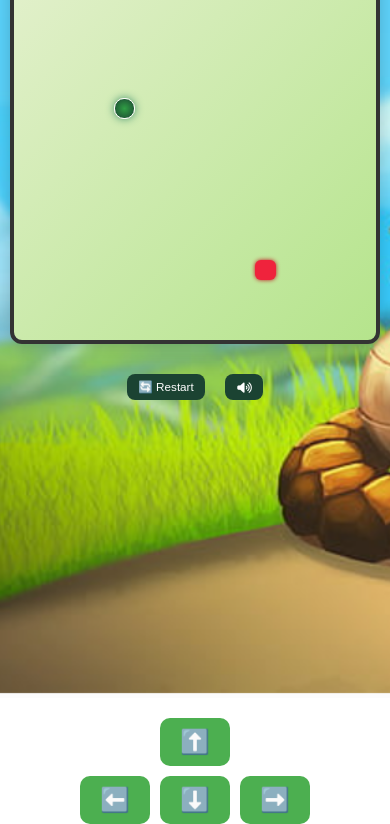
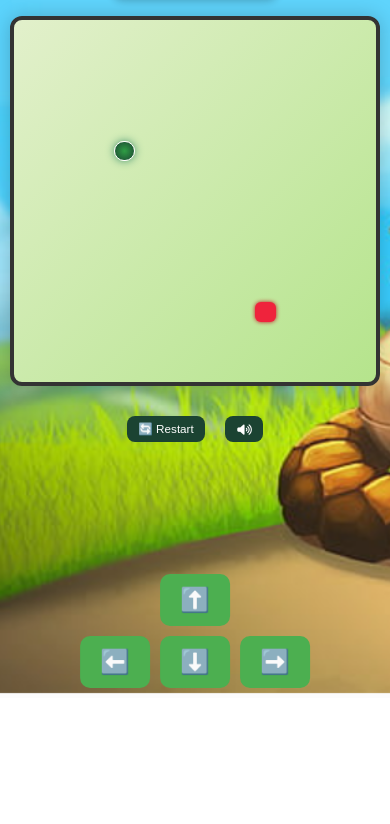
Before and after one commit to TechByPareek/Snake_Game, a plain HTML site: page index.html in a window 390 px wide. Shown: the part 146-970 px from the top of the page. After the commit the page ends 844 px from the top, so only its background shows below. Drawn offline with Linux system fonts and the light colour scheme.

Commit message:
Final changes

```diff
--- a/index.html
+++ b/index.html
@@ -2,7 +2,7 @@
 <html lang="en">
 <head>
     <meta charset="UTF-8" />
-    <meta name="viewport" content="width=device-width, initial-scale=1.0"/>
+
     <meta name="viewport" content="width=device-width, initial-scale=1.0, maximum-scale=1.0, user-scalable=no">
 
     <title>Snake Game</title>
@@ -25,6 +25,14 @@
 
             <!-- Game Board -->
             <div id="board"></div>
+<div class="mobile-controls">
+  <button onclick="move('up')">⬆️</button>
+  <div>
+    <button onclick="move('left')">⬅️</button>
+    <button onclick="move('down')">⬇️</button>
+    <button onclick="move('right')">➡️</button>
+  </div>
+</div>
 
             <!-- Controls -->
             <div class="controls">
@@ -40,14 +48,6 @@
     <button id="playAgainBtn">Play Again</button>
   </div>
 </div>
-<div class="mobile-controls">
-  <button onclick="move('up')">⬆️</button>
-  <div>
-    <button onclick="move('left')">⬅️</button>
-    <button onclick="move('down')">⬇️</button>
-    <button onclick="move('right')">➡️</button>
-  </div>
-</div>
 
 
 
--- a/style.css
+++ b/style.css
@@ -3,35 +3,37 @@
   margin: 0;
   box-sizing: border-box;
 }
+
 html, body {
   height: 100%;
   margin: 0;
   padding: 0;
-
+  font-family: 'Segoe UI', Tahoma, Geneva, Verdana, sans-serif;
 }
 
-.body {
-    display : flex;
-    touch-action: none;
-  overflow: hidden;
+/* Default layout for PC */
+body {
+  display: flex;
+  flex-direction: row;
+  justify-content: flex-start;
+  align-items: flex-start;
   background: url("./img/bg2.png") no-repeat center center fixed;
   background-size: cover;
   min-height: 100vh;
-    display: flex;
-    align-items: center;
-    padding-left: 5vw; /* Moves game-container to the left */
-    font-family: 'Segoe UI', Tahoma, Geneva, Verdana, sans-serif;
+  overflow-y: auto;
+  padding: 2vh 5vw;
 }
-.head,
-.snake {
-    transition: all 50ms linear;
-}
-/* Game container holds the score and board */
+
 .game-container {
   display: flex;
   flex-direction: column;
   align-items: flex-start;
   gap: 20px;
+}
+
+.head,
+.snake {
+  transition: all 50ms linear;
 }
 
 /* Score box style */
@@ -60,14 +62,13 @@ html, body {
   position: relative;
 }
 
-/* Snake Head */
+/* Snake */
 .head {
   background-color: #ef233c;
   border-radius: 6px;
   box-shadow: 0 0 4px #c1121f;
 }
 
-/* Snake Body */
 .snake {
   background-color: #d90429;
   border: 0.3vmin solid #ffffffcc;
@@ -82,6 +83,7 @@ html, body {
   border-radius: 50%;
   box-shadow: 0 0 8px #40916c;
 }
+
 .controls {
   display: flex;
   gap: 20px;
@@ -90,8 +92,8 @@ html, body {
 
 #restartBtn,
 #toggleMusic {
-    padding: 10px 20px;
-    font-size: 1rem;
+  padding: 1.5vmin 3vmin;
+  font-size: 3vmin;
   border-radius: 8px;
   border: none;
   background-color: #1b4332;
@@ -112,16 +114,7 @@ html, body {
   padding: 8px 16px;
   border-radius: 8px;
 }
-#scoreBox {
-    font-size: 2.5vmin;
-    padding: 1vmin 2vmin;
-}
 
-#restartBtn,
-#toggleMusic {
-    padding: 1.5vmin 3vmin;
-    font-size: 3vmin;
-}
 .modal {
   position: fixed;
   top: 0;
@@ -147,72 +140,54 @@ html, body {
 .hidden {
   display: none;
 }
-#controls {
-  position: fixed;
-  bottom: 20px;
-  left: 50%;
-  transform: translateX(-50%);
-  display: flex;
-  flex-direction: column;
-  gap: 10px;
-  align-items: center;
-  z-index: 10;
+
+/* Mobile Arrow Controls */
+.mobile-controls {
+  display: none;
 }
 
-#controls button {
-  padding: 15px;
-  font-size: 24px;
-  border-radius: 10px;
+/* Show only on mobile */
+@media (max-width: 768px) {
+  body {
+    flex-direction: column;
+    justify-content: flex-start;
+    align-items: center;
+    padding: 2vh 2vw;
+    overflow-y: auto;
   }
 
-@media (max-width: 768px) {
+  .game-container {
+    align-items: center;
+  }
+
   #board {
     width: 95vw;
     height: 95vw;
   }
-}
 
-/* Hide arrow buttons on screens wider than 768px */
-@media (min-width: 768px) {
-  .mobile-controls {
-    display: none;
-  }
-}
-
-/* Style and show on mobile */
-@media (max-width: 767px) {
   .mobile-controls {
     display: flex;
     flex-direction: column;
     align-items: center;
     gap: 10px;
-    margin-top: 20px;
+    position: fixed;
+    bottom: 10px;
+    left: 50%;
+    transform: translateX(-50%);
+    z-index: 1000;
+  }
+
+  .mobile-controls div {
+    display: flex;
+    gap: 10px;
   }
 
   .mobile-controls button {
-    padding: 10px 20px;
+    padding: 12px 20px;
     font-size: 1.5rem;
     border: none;
     background-color: #4CAF50;
     color: white;
     border-radius: 10px;
   }
-
-  .mobile-controls div {
-    display: flex;
-    gap: 10px;
 }
-}
-@media (max-width: 768px) {
-  .body {
-    flex-direction: column;
-    justify-content: flex-start;
-    align-items: center;
-    padding-left: 0;
-    padding-top: 2vh;
-  }
-
-  .game-container {
-    align-items: center;
-  }
-}
```
Lines whose indentation alone changed are shown as unchanged.
